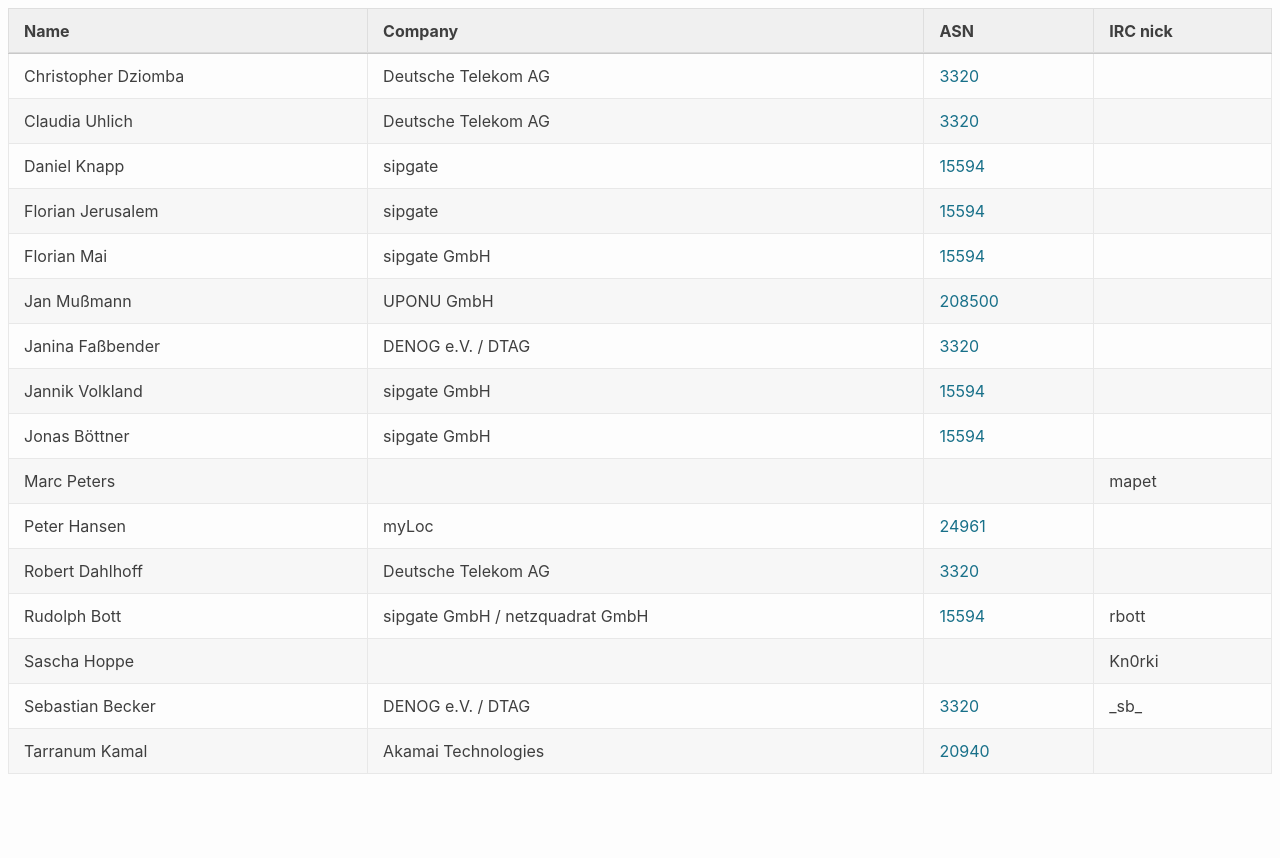
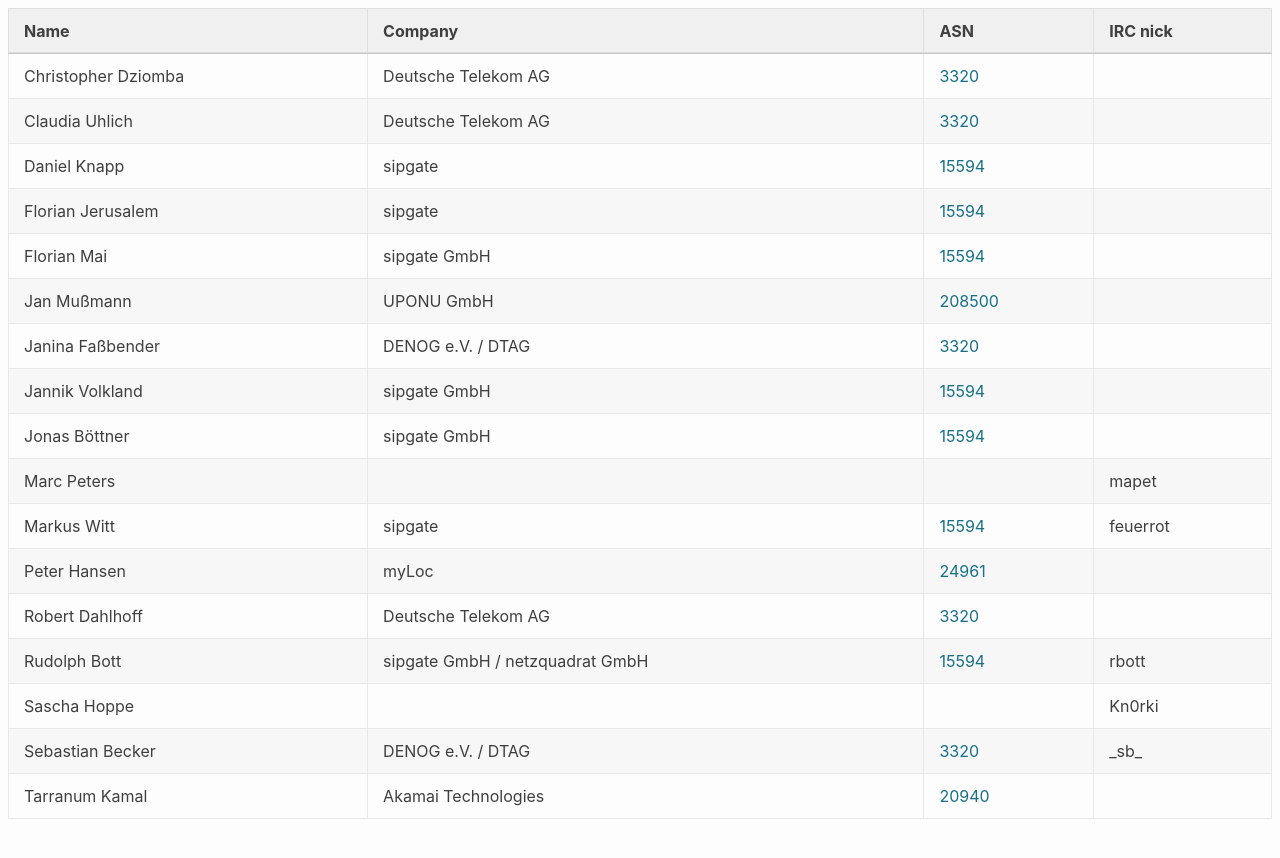
Before and after one commit to denog/pretix-attendeelist, a Jekyll site: the page built from denog-meetup-2024-03/index.markdown, in a window 1280 px wide. Shown: the top 858 px of the page. Built offline with Jekyll 4.4.1, drawn with Linux system fonts in a browser that asks for light colours.

Commit message:
Latest data: Fri Mar  1 09:47:52 UTC 2024

```diff
--- a/_data/attendees_denog-meetup-2024-03.json
+++ b/_data/attendees_denog-meetup-2024-03.json
@@ -60,6 +60,12 @@
     "asn": null
   },
   {
+    "name": "Markus Witt",
+    "company": "sipgate",
+    "irc": "feuerrot",
+    "asn": "15594"
+  },
+  {
     "name": "Peter Hansen",
     "company": "myLoc",
     "irc": null,
```
